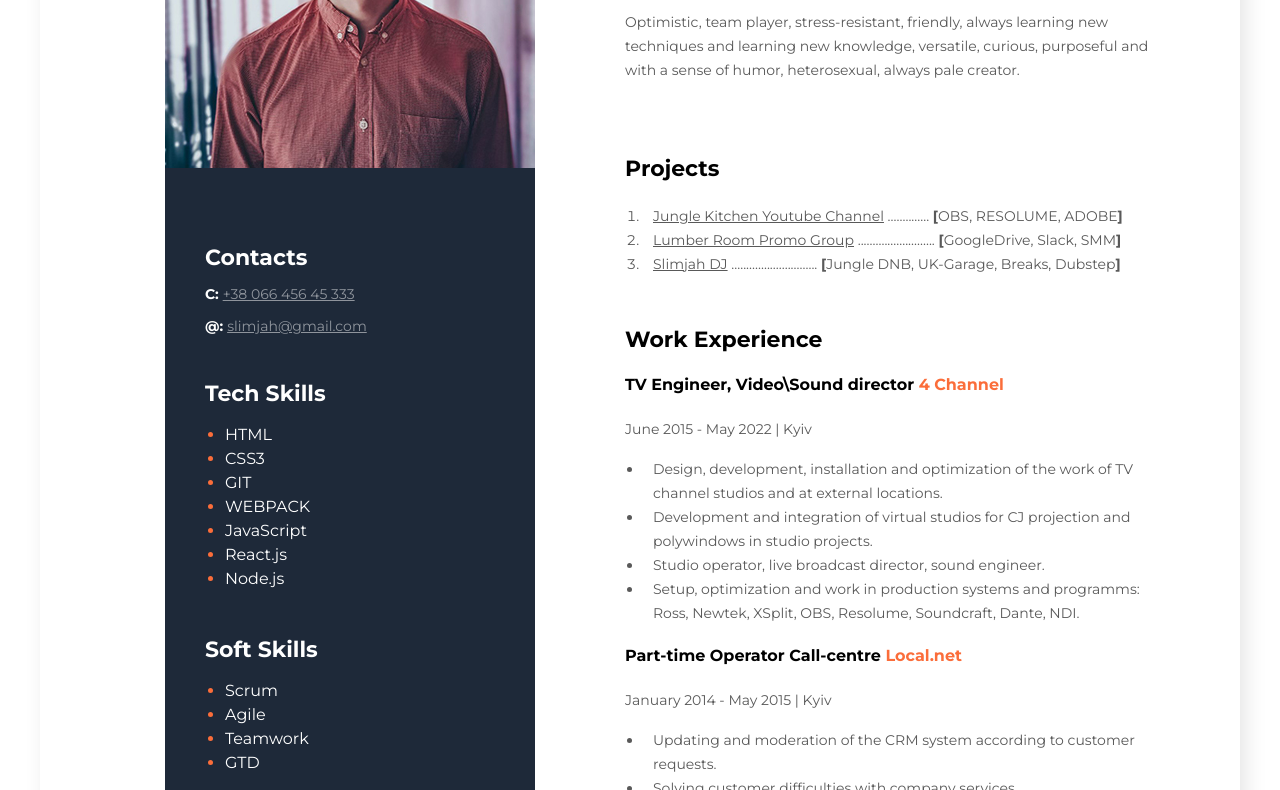
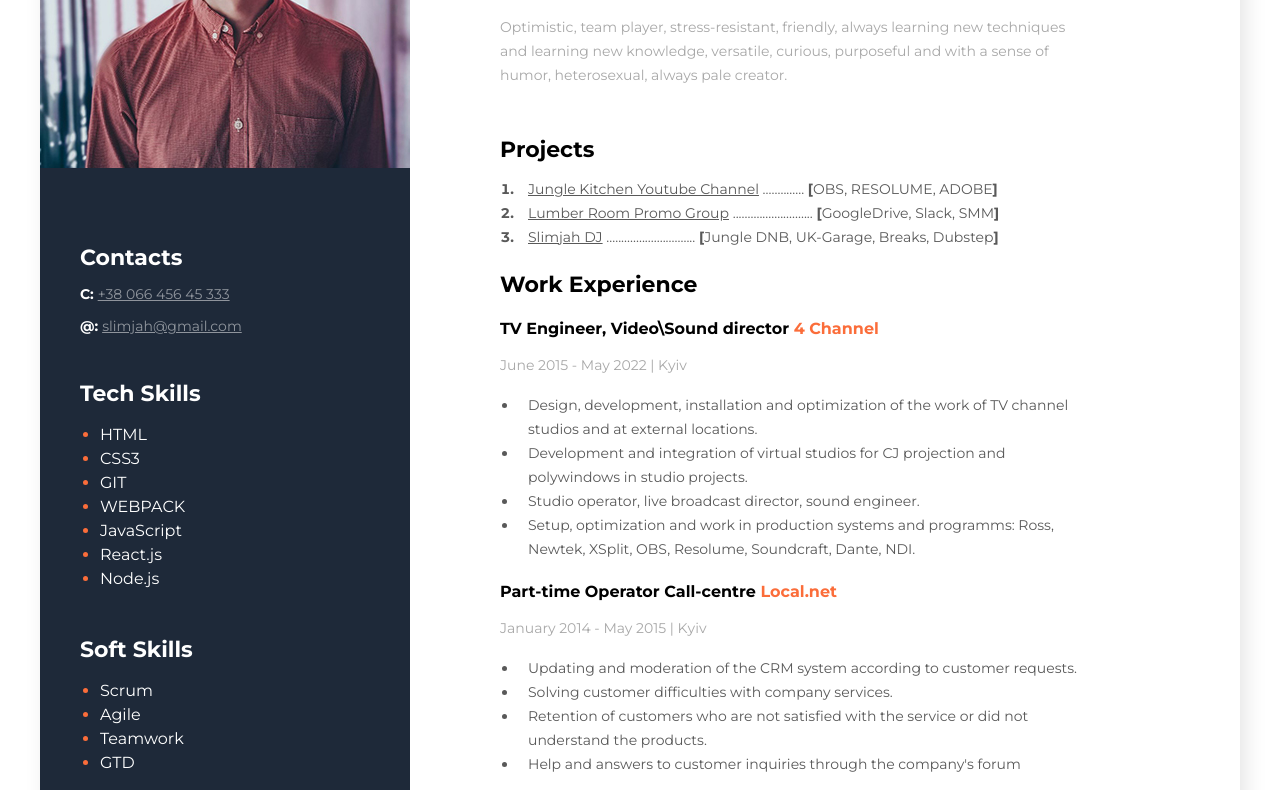
Before and after one commit to Slimjah/Resume, a plain HTML site: page index.html in a window 1280 px wide. Shown: the part 226-1016 px from the top of the page. Drawn offline with Linux system fonts and the light colour scheme.

Commit message:
last update
done

```diff
--- a/css/style.css
+++ b/css/style.css
@@ -16,7 +16,6 @@
 .darkblue {
 	color: #1E2939;
 }
-
 body {
 	font-family: 'Montserrat', sans-serif;
 	display: flex;
@@ -25,30 +24,24 @@ body {
 	margin: auto;
 	box-shadow: 6px 6px 20px rgba(0, 0, 0, 0.1);
 }
-
 aside {
 	background-color: #1E2939;
 	font-style: normal;
 	color: #FFFFFF;
 	padding-top: 40px;
 	width: 370px;
+		}
+.bold {
+	font-weight: 700;
+	font-style: normal;
 
+		font-size: 14px;
+		line-height: 24px;
 }
-
-.about {
-	width: 400px;
-	height: 230px;
-	left: 498px;
-	top: 142px;
-}
-
 .main {
 	padding: 105px 90px;
 	margin: 0%;
 	font-style: normal;
-	width: 525px;
-	padding-top: 100px;
-	padding-bottom: 100px;
 }
 .main h1 {
 			font-weight: 700;
@@ -56,6 +49,7 @@ aside {
 			line-height: 55px;
 			margin-top: 20px;
 			margin-bottom: 25px;
+			width: 500px;
 }
 .main h2 {
 			font-weight: 700;
@@ -66,75 +60,66 @@ aside {
 					font-weight: 700;
 					font-size: 22px;
 					line-height: 27px;
+					margin-bottom: 12px;
 					}
 		.main h4 {
 						font-weight: 700;
 						font-size: 16px;
 						line-height: 20px;
-		padding-bottom: 1px;
+						margin-bottom: 10px;
 					}
 		.main p {
-		margin-top: 5px;
 			font-weight: 400;
 			font-size: 14px;
 			line-height: 24px;
-		color: #595959;
+			margin-bottom: 8px;
+			margin-right: 80px;
+			margin-left: 0px;
+			color: #A8A8A8
 		}
 				.main ol {
 					padding: 0%;
 					margin-left: 0px;
+					font-style: normal;
+					font-weight: 700;
 				}
 				.main li {
 					padding-left: 10px;
+					width: 570px;
 					font-style: normal;
-		font-weight: 400;
 					font-size: 14px;
 					line-height: 24px;
 					margin-left: 18px;
-		color: #595959;
+					color: #595959
 				}
 				.main ul {
 									padding: 0%;
+									margin-bottom: 15px;
 				}
+.normt {
+font-weight: 400;
+}
+
+.pos40 {
+	margin-bottom: 40px;
+}
+.pos12 {
+margin-bottom: 12px;
+}
+.width {
+	width: 570px;
+}
+
 .main a {
 	font-weight: 400;
 	font-size: 14px;
 	line-height: 24px;
 	color: #595959;
 }
-
 .main b {
 	font-weight: 700;
 	font-size: 14px;
 	line-height: 24px;
-}
-
-.proj {
-	margin-top: 40px;
-}
-.list {
-	margin-top: 10px;
-}
-.work {
-	margin-top: 50px;
-}
-.c-one {
-	margin-top: 10px;
-}
-
-.projects-item {
-		font-style: normal;
-		font-weight: 700;
-		font-size: 14px;
-		line-height: 24px;
-		color: #000000;
-}
-.projects {
-	font-style: normal;
-		font-weight: 400;
-		font-size: 14px;
-		line-height: 24px;
-		color: #595959;
 }
 .side div{
 	margin-bottom: 45px;
--- a/index.html
+++ b/index.html
@@ -18,7 +18,7 @@
 	<!--Main Content-->
 			<div class="main">
 		<!--About-->
-	<div class="About">
+	<div>
 		<h2>Junior Front-End Developer</h2>
 		<h1>Vasyl <span class="orange">Slimjah</span> Nerushenko</h1>
 		<p>Optimistic, team player, stress-resistant, friendly, always learning new techniques and learning new knowledge,
@@ -27,38 +27,38 @@
 		<!--<a href="#ideveloper">CV</a>-->
 	</div>
 		<!--Projects-->
-	<div class="proj">
+	<div>
 		<h3>Projects</h3>
-			<ol class="list">
-				<li class="projects-item">
-					<span class="projects">
+			<ol class="bold">
+				<li >
+					<span class="normt">
 					<a href="https://www.youtube.com/JungleKitchen">Jungle Kitchen Youtube Channel</a>
 		..............
 		<b>[</b>OBS, RESOLUME, ADOBE<b>]</b>
 					</span>
 				</li>
-					<li class="projects-item">
-						<span class="projects"></span>
+					<li>
+						<span class="normt">
 						<a href="https://www.facebook.com/lumberroom.dnb/">Lumber Room Promo Group</a>
-		..........................
+		...........................
 		<b>[</b>GoogleDrive, Slack, SMM<b>]</b>
 						</span>
 					</li>
-				<li class="projects-item">
-					<span class="projects">
+				<li>
+					<span class="normt">
 					<a href="https://linktr.ee/slimjah">Slimjah DJ</a>
-		.............................
+		..............................
         <b>[</b>Jungle DNB, UK-Garage, Breaks, Dubstep<b>]</b>
 					</span>
 				</li>
 </ol>
 	</div>
 		<!--Work-->
-	<div class="work">
+	<div>
 			<!--Company 1-->
 	<div>
 		<h3>Work Experience</h3>
-		<h4 class="c-one">TV Engineer, Video\Sound director <span class="orange">4 Channel</span></h4>
+		<h4>TV Engineer, Video\Sound director <span class="orange">4 Channel</span></h4>
 		<p>June 2015 - May 2022 | Kyiv</p>
 			<!--Duty-->
 		<ul>
@@ -82,7 +82,7 @@
 
 	</div>
 			<!--Company 3-->
-	<div>
+	<div class="pos40">
 		<h4>Seller <span class="orange">Flash LLC </span>Furniture </h4>
 		<p>June 2012 - December 2013 | Kyiv and South of Ukraine</p>
 	<!--Duty-->
@@ -106,7 +106,7 @@
 				<img src="img/slimjah.jpg" alt="Slimjah" class="photo">
 			<!--Contacts-->
 				<div>
-					<h3>Contacts</h4>
+					<h3>Contacts</h3>
 						<div>
 							<p><b>C: </b> <a href="tel:+3806645645333">+38 066 456 45 333</a></p>
 							<p><b>@: </b> <a href="mailto:slimjah@gmail.com">slimjah@gmail.com</a></p>
```
Lines whose indentation alone changed are shown as unchanged.
